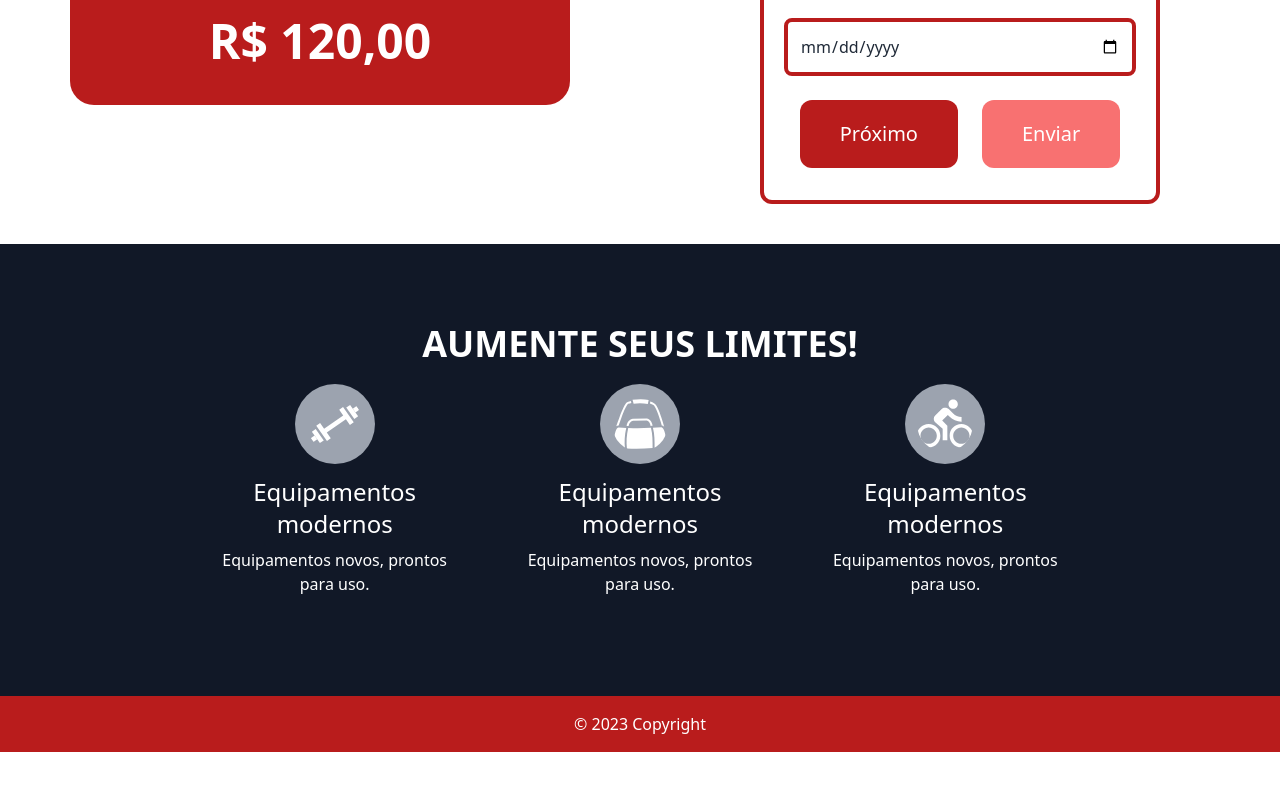
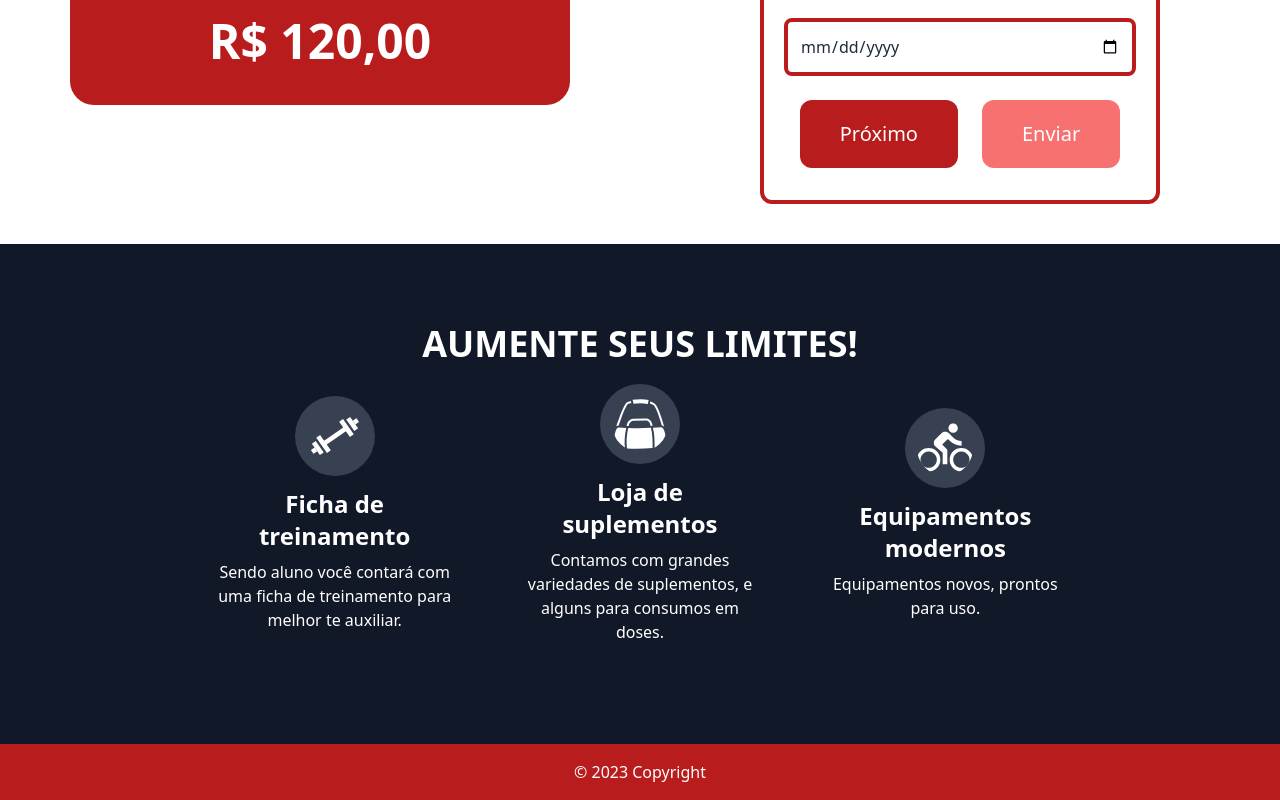
Before and after one commit to gabriel-raamos/academia-esporte-e-acao, a React (Vite) app: page / in a window 1280 px wide. Shown: the part 562-1362 px from the top of the page. Before the commit the page ends 1314 px from the top, so only its background shows below. Built offline with nearby package versions, Linux system fonts and the light colour scheme.

Commit message:
added hover effects to new HomePage section

```diff
--- a/src/components/NavBar/NavBar.jsx
+++ b/src/components/NavBar/NavBar.jsx
@@ -8,7 +8,7 @@ import NavButton from "../NavButton/NavButton";
 export default function NavBar() {
     return (
 
-        <section className="md:flex md:justify-center" >
+        <section className="content-between md:flex md:justify-center" >
 
             {/* <div></div> */}
 
--- a/src/pages/Home/Home.jsx
+++ b/src/pages/Home/Home.jsx
@@ -27,25 +27,25 @@ export default function Home() {
                 <div className="grid gap-5 grid-rows-3 md:grid-cols-3 md:grid-rows-1 w-full max-w-4xl">
                     <div className="flex flex-col justify-center items-center p-5 rounded">
                         <div className="flex justify-center items-center">
-                            <CgGym className="size-20 bg-gray-400 text-white rounded-full p-3" />
+                            <CgGym className="size-20 bg-gray-700 text-white rounded-full p-3 hover:bg-white hover:text-gray-700 duration-500" />
                         </div>
-                        <h3 className="text-2xl mt-3">Equipamentos modernos</h3>
-                        <p className="mt-2">Equipamentos novos, prontos para uso.</p>
+                        <h3 className="text-2xl mt-3 font-bold">Ficha de treinamento</h3>
+                        <p className="mt-2">Sendo aluno você contará com uma ficha de treinamento para melhor te auxiliar.</p>
                     </div>
 
                     <div className="flex flex-col justify-center items-center p-5 rounded">
                         <div className="flex justify-center items-center">
-                            <GiGymBag className="size-20 bg-gray-400 text-white rounded-full p-3" />
+                            <GiGymBag className="size-20 bg-gray-700 text-white rounded-full p-3 hover:bg-white hover:text-gray-700 duration-500" />
                         </div>
-                        <h3 className="text-2xl mt-3">Equipamentos modernos</h3>
-                        <p className="mt-2">Equipamentos novos, prontos para uso.</p>
+                        <h3 className="text-2xl mt-3 font-bold">Loja de suplementos</h3>
+                        <p className="mt-2">Contamos com grandes variedades de suplementos, e alguns para consumos em doses.</p>
                     </div>
 
                     <div className="flex flex-col justify-center items-center p-5 rounded">
                         <div className="flex justify-center items-center">
-                            <MdOutlineDirectionsBike className="size-20 bg-gray-400 text-white rounded-full p-3" />
+                            <MdOutlineDirectionsBike className="size-20 bg-gray-700 text-white rounded-full p-3 hover:bg-white hover:text-gray-700 duration-500" />
                         </div>
-                        <h3 className="text-2xl mt-3">Equipamentos modernos</h3>
+                        <h3 className="text-2xl mt-3 font-bold">Equipamentos modernos</h3>
                         <p className="mt-2">Equipamentos novos, prontos para uso.</p>
                     </div>
                 </div>
```
